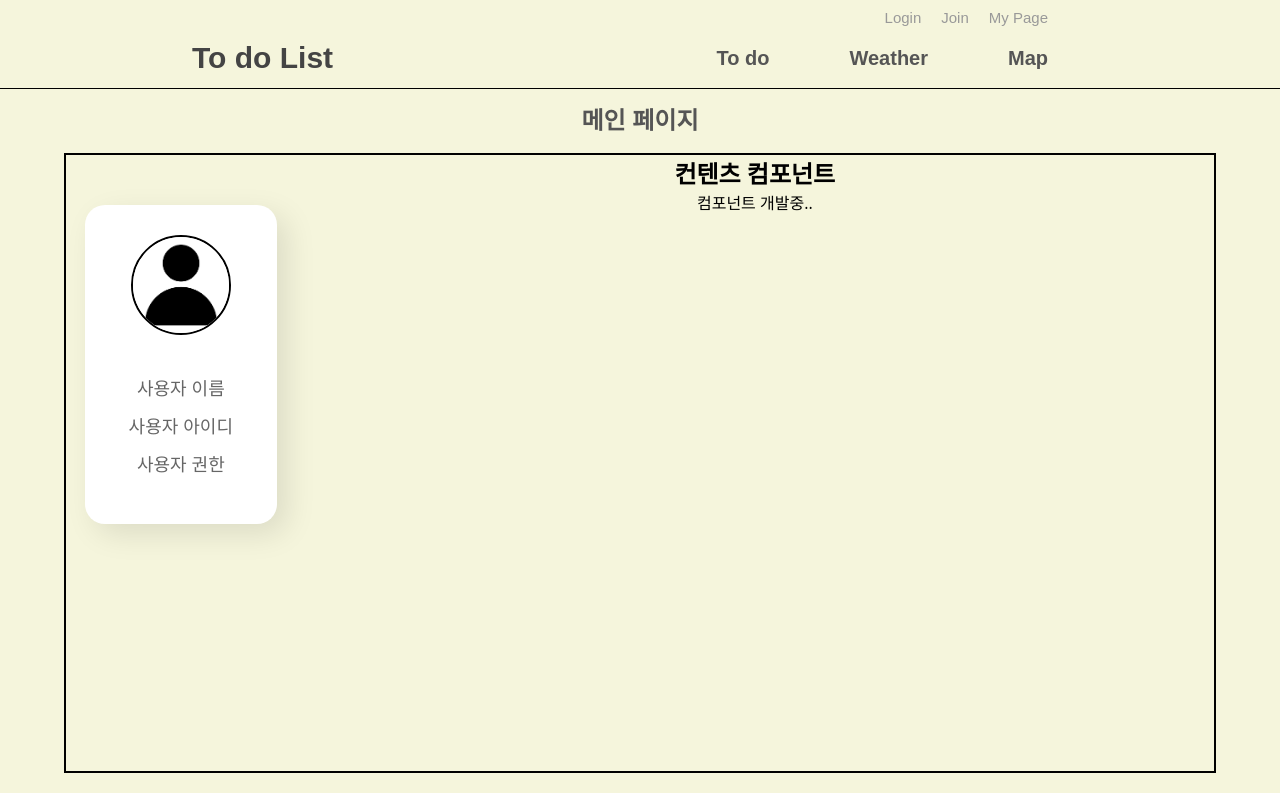
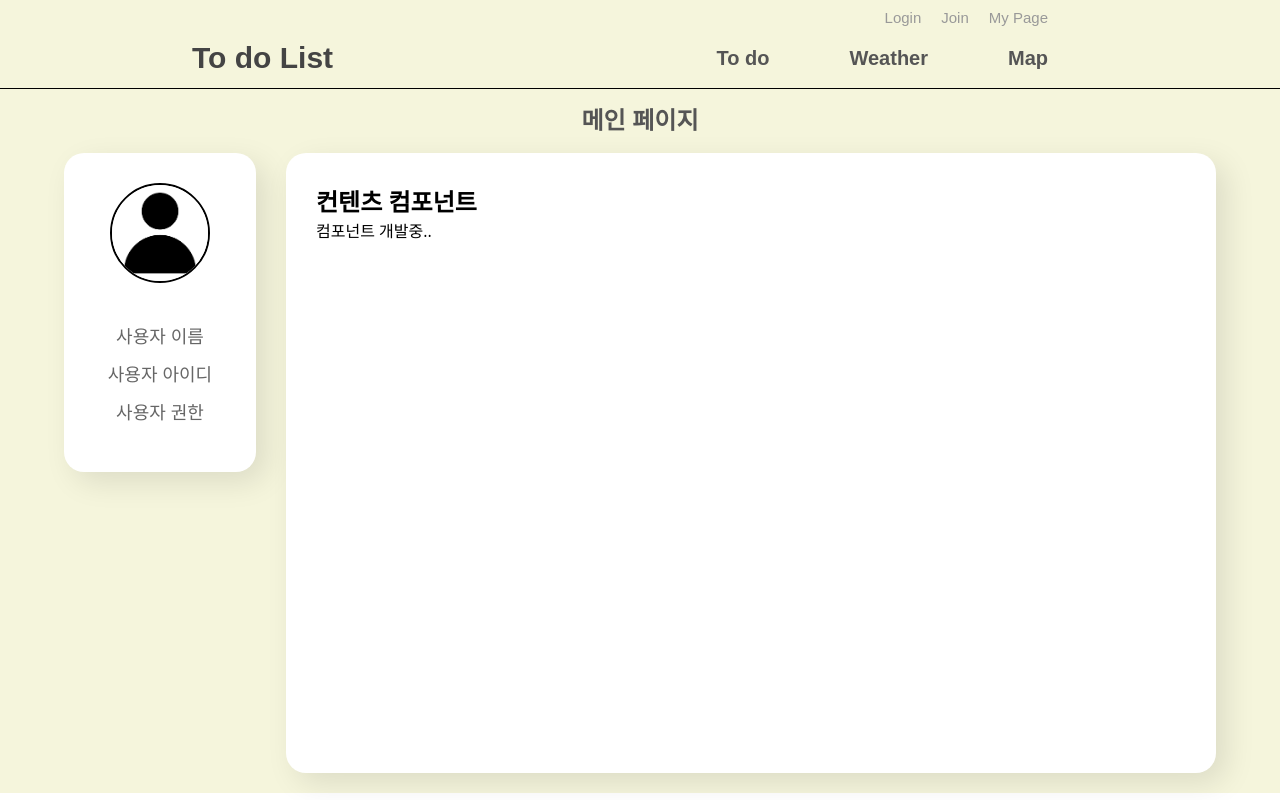
Before and after one commit to YunDaeHyeon/Board-Project-with-React, a React (Create React App) app: page / in a window 1280 px wide. Built offline with nearby package versions, Linux system fonts and the light colour scheme.

Commit message:
22.09.23 Change login logic

```diff
--- a/src/App.js
+++ b/src/App.js
@@ -6,18 +6,23 @@ import {
 import Login from "./routes/Login";
 import Register from "./routes/Register";
 import Home from "./routes/Home";
+import NotFound from "./components/NotFound";
 
+/*
+  사용자 인증 없이 접근 가능한 컴포넌트
+  <Login>, <Register>, <NotFound>
+
+  인증이 필요한 컴포넌트
+  <Home>
+*/
 function App() {
   return (
     <Router>
       <Routes>
         <Route path="/login" element={<Login/>}/>
-      </Routes>
-      <Routes>
         <Route path="/register" element={<Register/>}/>
-      </Routes>
-      <Routes>
         <Route path="/" element={<Home/>}/>
+        <Route path="*" element={<NotFound/>}/>
       </Routes>
     </Router>
   );
--- a/src/components/Content.js
+++ b/src/components/Content.js
@@ -2,7 +2,7 @@ import "./Content_style.css"
 
 function Content(){
     return(
-        <div className="content_container">
+        <div className="dashboard_container">
             <h1> 컨텐츠 컴포넌트 </h1>
             <p> 컴포넌트 개발중.. </p>
         </div>
--- a/src/components/Content_style.css
+++ b/src/components/Content_style.css
@@ -1,3 +1,8 @@
-.content_container{
-    text-align: center;
+.dashboard_container{
+    width: 100%;
+    height: 100%;
+	padding: 30px;
+	background-color: #fff;
+	box-shadow: 10px 10px 30px rgba(0, 0, 0, 0.1);
+	border-radius: 20px;
 }
--- /dev/null
+++ b/src/components/NotFound.js
@@ -0,0 +1,11 @@
+import { useLocation } from "react-router-dom";
+
+
+export default function NotFound(){
+    const location = useLocation();
+    return(
+        <div className="notfound_container">
+            <h1><code>{location.pathname}</code>올바르지 않은 경로입니다.</h1>
+        </div>
+    );
+}
--- a/src/components/User_style.css
+++ b/src/components/User_style.css
@@ -3,7 +3,7 @@
 	padding: 30px;
 	background-color: #fff;
     text-align: center;
-	margin: 50px auto; /* 상하 여백 50px, 좌우는 자동 설정 (가운데 정렬) */
+	margin: 0px auto; /* 상하 여백 50px, 좌우는 자동 설정 (가운데 정렬) */
 	box-shadow: 10px 10px 30px rgba(0, 0, 0, 0.1);
 	border-radius: 20px;
 }
--- a/src/index.js
+++ b/src/index.js
@@ -4,7 +4,7 @@ import App from './App';
 
 const root = ReactDOM.createRoot(document.getElementById('root'));
 root.render(
-  <React.StrictMode>
+  // <React.StrictMode>
     <App />
-  </React.StrictMode>
+  // </React.StrictMode>
 );
--- a/src/routes/Home.js
+++ b/src/routes/Home.js
@@ -1,13 +1,20 @@
 import { useEffect, useState } from "react";
+import { Navigate } from "react-router-dom";
 import Content from "../components/Content";
 import User from "../components/User";
 import "./Home_style.css";
 
-function Home({auth}){
-    const [session, setSession] = useState('');
+function Home(){
+    const [user, setUser] = useState("");
+    let session = sessionStorage.getItem(user);
     useEffect(()=>{
-        setSession(auth);
-    }, []);
+        if(session != null){
+            setUser(session);
+        }else{
+            alert("로그인을 해주세요!");
+            return <Navigate to="/login" replace={false}/>
+        }
+    }, [user]);
     return (
         <div className="main_container">
         <header>
--- a/src/routes/Home_style.css
+++ b/src/routes/Home_style.css
@@ -79,8 +79,8 @@ img{
 
 /* 마우스 호버 이벤트 */
 .main_container header .header_container .navigation_main_bar li p:hover{
-    background: #555;
-    color: #fff;
+    background: #c4c4b0;
+    color: #626258;
 }
 
 /* header - util bar */
@@ -128,17 +128,17 @@ img{
     display: flex;
     justify-content: center;
     align-items: center;
-    border: 2px solid black;
 }
 
 .main_container section .section_container .section_wrap article{
     width: 100%;
     height: 100%;
+    margin-right: 30px;
     flex: 1;
 }
 
 .main_container section .section_container .section_wrap .content_container{
     width: 100%;
     height: 100%;
-    flex: 4;
+    flex: 5;
 }
--- a/src/routes/Login.js
+++ b/src/routes/Login.js
@@ -1,11 +1,13 @@
 import { useState } from 'react';
 import axios from 'axios'; // HTTP 비동기 통신 라이브러리
 import {
-    Link
+    Link,
+    useNavigate
   } from 'react-router-dom';
 import './Login_style.css'
 
 function Login() {
+    let navigate = useNavigate(); // 사용자 위치 파악
     const [id, setId] = useState('');
     const [pwd, setPwd] = useState('');
     const onIdChage = (e) => {
@@ -14,27 +16,29 @@ function Login() {
     const onPwdChage = (e) => {
         setPwd(e.target.value);
     }
+
     const onReset = (e) => {
         setId('');
         setPwd('');
     }
+
     // 로그인 버튼 클릭 이벤트
     const onSignInClick = async(e) => {
-        const response = await axios.post('http://localhost:5000/login-action', { id, pwd });
-        onReset(e);
-        // 서버로부터 받아오는 데이터는 data로 받아온다.
-        console.log(response.data);
-        if(response.data === 'success'){
-            alert('로그인 성공');
-            sessionStorage.setItem('user_id', id); // 세션 스토리지 지정
-            // 로그인 성공 시 메인 페이지 이동
-            document.location.href = '/';
-        }else if(response.data === 'failure'){
+        e.preventDefault();
+        const response = await axios.post('http://192.168.0.51:5000/login-action', { id, pwd });
+        if(response.data === 'failure'){
             alert('로그인 실패');
-            e.preventDefault(); //submit 막기
+            onReset(e);
         }else if(response.data === 'error'){
             alert('서버 오류');
-            e.preventDefault(); //submit 막기
+            onReset(e);
+        }else if(Object.keys(response.data).length !== 0){
+            alert('로그인 성공');
+            console.log(response.data[0].user_name);
+            sessionStorage.setItem('user', id); // 세션 스토리지 지정
+            onReset(e);
+            // 로그인 성공 시 메인 페이지 이동
+            navigate("/",{replace:true})
         }
     }
     return (
--- a/src/routes/Register.js
+++ b/src/routes/Register.js
@@ -48,7 +48,7 @@ function Register() {
                 onReset(e);
                 // e.preventDefault(); // submit 발생 시 reloading 막기
                 alert('회원가입 되었습니다!');
-                const request = await axios.post('http://localhost:5000/signup-action', {user});
+                const request = await axios.post('http://192.168.0.51:5000/signup-action', {user});
                 console.log("요청 데이터 : ",request.data);
             }
         }
```
Also changed, not shown: 1 other file (tests, documents, lock files or other folders).
